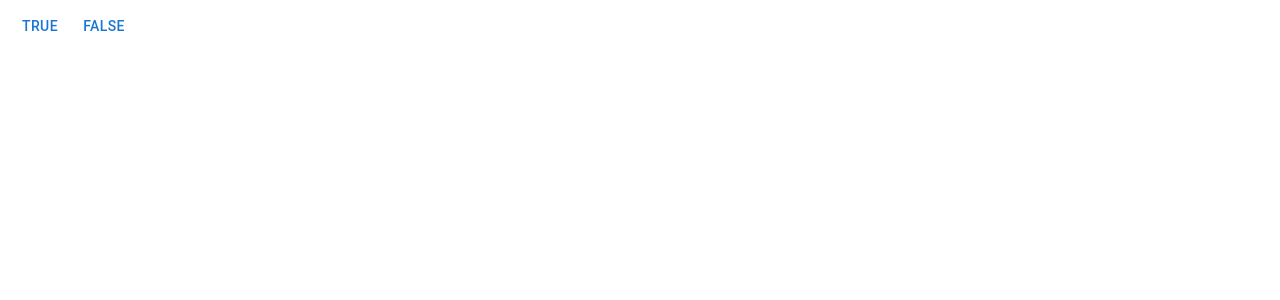
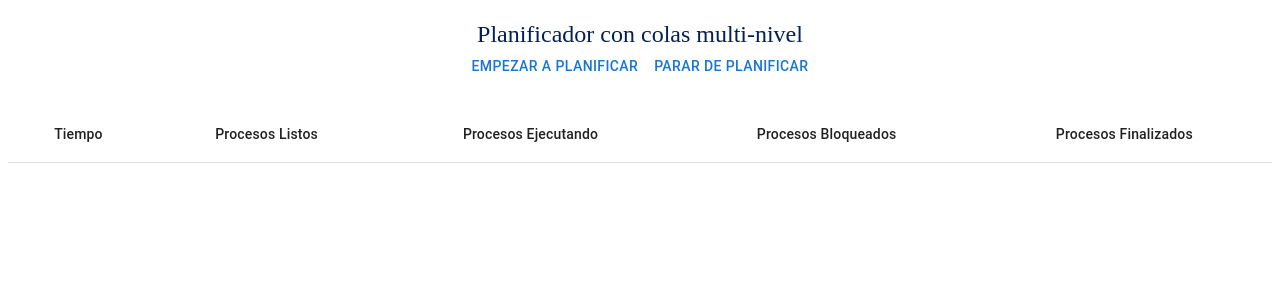
Before and after one commit to faulestrade/SO-planificador, a React (Create React App) app: page /planificador in a window 1280 px wide. Shown: the top 300 px of the page. Built offline with nearby package versions, Linux system fonts and the light colour scheme.

Commit message:
feat: add output table

```diff
--- a/src/components/ProcessPlanner/Logic/ProcessPlanner.js
+++ b/src/components/ProcessPlanner/Logic/ProcessPlanner.js
@@ -1,5 +1,13 @@
-import { Button } from "@mui/material";
-import React, { useState, useEffect, useMemo } from "react";
+import {
+  Button,
+  Table,
+  TableRow,
+  TableContainer,
+  TableCell,
+  TableHead,
+  TableBody,
+} from "@mui/material";
+import React, { useState, useEffect } from "react";
 import { ProcessStatus } from "../../../Utils";
 
 const ProcessPlanner = ({ processArray }) => {
@@ -8,13 +16,16 @@ const ProcessPlanner = ({ processArray }) => {
   const sortProcess = (arrayToSort) =>
     arrayToSort.map((secondArray) =>
       secondArray.sort((a, b) =>
-        a.status === ProcessStatus.ENDED || b.status === ProcessStatus.ENDED
+        a.status === ProcessStatus.ENDED && b.status === ProcessStatus.ENDED
+          ? 0
+          : a.status === ProcessStatus.ENDED || b.status === ProcessStatus.ENDED
           ? -1
           : b.userPriority - a.userPriority
       )
     );
   const [sortedArrayProcess, setSortedArrayProcess] = useState();
   const [renderItems, setRenderItems] = useState([]);
+
   //setInterval = Esta funcion tiene dos argumentos, el primero es lo que queres que ejecute y en el segundo el tiempo que tiene que esperar para hacerlo.
   useEffect(() => {
     if (running) {
@@ -51,21 +62,67 @@ const ProcessPlanner = ({ processArray }) => {
       setSortedArrayProcess(newSortedArray);
       setRenderItems([
         ...renderItems,
-        <div>
-          <div>Tiempo actual: {time}</div>
+        <>
+          <TableRow container>
+            <TableCell style={{ textAlign: "center" }}>{time}</TableCell>
+            <TableCell style={{ textAlign: "center" }}>
+              <div
+                style={{
+                  flexDirection: "row",
+                }}
+              >
                 {newSortedArray.map((processArray) =>
-            processArray.map((process) => (
-              <div>
-                <div>Nombre: {process.name}</div>
-                <div>Estado: {process.status}</div>
-                <div>Tiempo ejecutado: {process.timeExecuted}</div>
-                <div>Tiempo Bloqueado: {process.timeBlocked}</div>
-                <div>Cuando es Bloqueado: {process.whenIsBlocked}</div>
+                  processArray
+                    .filter((process) => process.status === ProcessStatus.READY)
+                    .map((process) => <>Proceso: {process.name}</>)
+                )}
               </div>
-            ))
+            </TableCell>
+            <TableCell style={{ textAlign: "center" }}>
+              <div
+                style={{
+                  flexDirection: "row",
+                }}
+              >
+                {newSortedArray.map((processArray) =>
+                  processArray
+                    .filter(
+                      (process) => process.status === ProcessStatus.RUNNING
+                    )
+                    .map((process) => <>Proceso: {process.name}</>)
                 )}
-          ----------------------------------------------------------------------------
-        </div>,
+              </div>
+            </TableCell>
+            <TableCell style={{ textAlign: "center" }}>
+              <div
+                style={{
+                  flexDirection: "row",
+                }}
+              >
+                {newSortedArray.map((processArray) =>
+                  processArray
+                    .filter(
+                      (process) => process.status === ProcessStatus.BLOCKED
+                    )
+                    .map((process) => <>Proceso: {process.name}</>)
+                )}
+              </div>
+            </TableCell>
+            <TableCell style={{ textAlign: "center" }}>
+              <div
+                style={{
+                  flexDirection: "row",
+                }}
+              >
+                {newSortedArray.map((processArray) =>
+                  processArray
+                    .filter((process) => process.status === ProcessStatus.ENDED)
+                    .map((process) => <div>Proceso: {process.name}</div>)
+                )}
+              </div>
+            </TableCell>
+          </TableRow>
+        </>,
       ]);
     }
   }, [time]);
@@ -98,7 +155,6 @@ const ProcessPlanner = ({ processArray }) => {
           processUpdated.timeExecuted % processUpdated.whenIsBlocked === 0
         ) {
           processUpdated.status = ProcessStatus.BLOCKED;
-          return processUpdated;
         }
 
         //Si el proceso esta en estado bloqueado se le suma 1 a el tiempo ya bloqueado
@@ -135,13 +191,67 @@ const ProcessPlanner = ({ processArray }) => {
 
   return (
     <div>
+      <div
+        style={{
+          display: "flex",
+          flexDirection: "column",
+          alignItems: "center",
+          justifyContent: "space-between",
+          padding: "1px",
+          margin: "20px",
+        }}
+      >
+        <div
+          style={{
+            fontSize: "24px",
+            fontWeight: "500",
+            color: "#041f55",
+          }}
+        >
+          Planificador con colas multi-nivel
+        </div>
+        <div
+          style={{
+            display: "flex",
+            flexDirection: "row",
+            justifyContent: "space-evenly",
+          }}
+        >
           <Button variant="text" onClick={() => setRunning(true)}>
-        True
+            Empezar a planificar
           </Button>
           <Button variant="text" onClick={() => setRunning(false)}>
-        False
+            Parar de planificar
           </Button>
-      {renderItems}
+        </div>
+      </div>
+      <TableContainer
+        style={{
+          display: "flex",
+          flexDirection: "column",
+        }}
+      >
+        <Table>
+          <TableHead>
+            <TableRow>
+              <TableCell style={{ textAlign: "center" }}>Tiempo</TableCell>
+              <TableCell style={{ textAlign: "center" }}>
+                Procesos Listos
+              </TableCell>
+              <TableCell style={{ textAlign: "center" }}>
+                Procesos Ejecutando
+              </TableCell>
+              <TableCell style={{ textAlign: "center" }}>
+                Procesos Bloqueados
+              </TableCell>
+              <TableCell style={{ textAlign: "center" }}>
+                Procesos Finalizados
+              </TableCell>
+            </TableRow>
+          </TableHead>
+          <TableBody>{renderItems}</TableBody>
+        </Table>
+      </TableContainer>
     </div>
   );
 };
```
Lines whose indentation alone changed are shown as unchanged.
